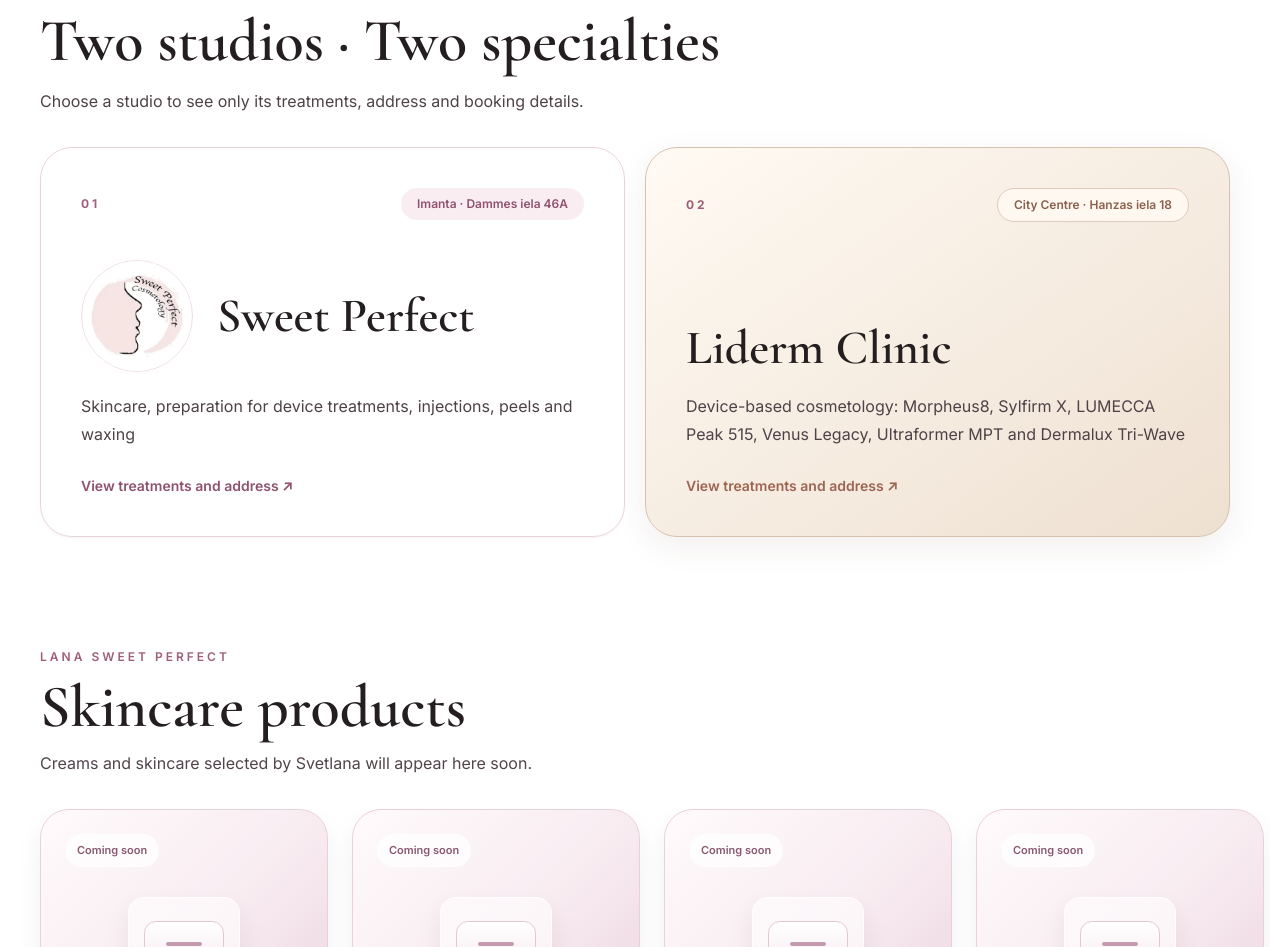
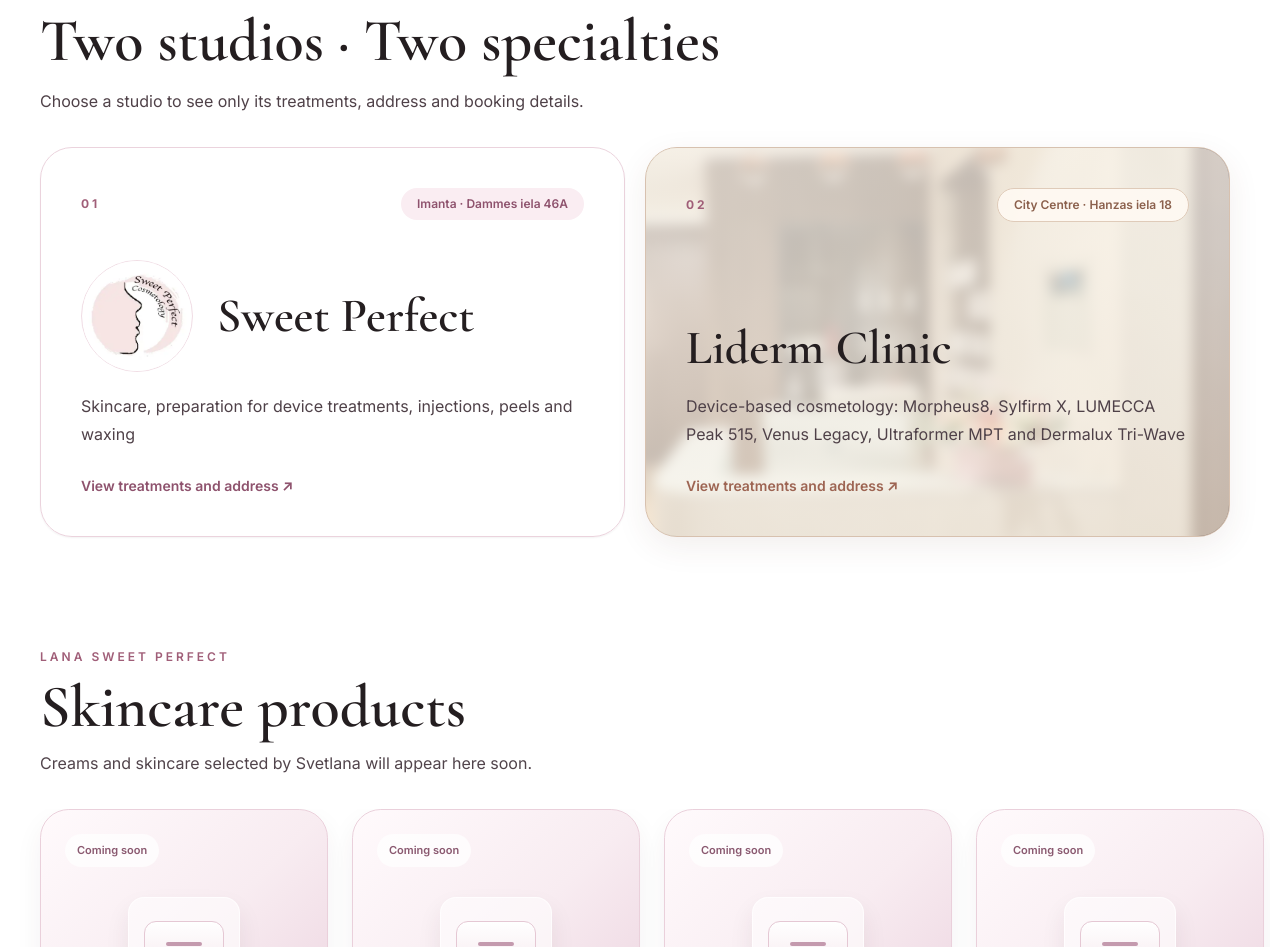
Before and after one commit to SergeyJak/Sweet-lana, a Next.js app: page /en in a window 1280 px wide. Shown: the part 1480-2427 px from the top of the page. Built offline with nearby package versions, Linux system fonts and the light colour scheme; no server answers.

Commit message:
Use blurred real Liderm reception photo inside home clinic card

```diff
--- a/src/app/[locale]/page.tsx
+++ b/src/app/[locale]/page.tsx
@@ -1,4 +1,5 @@
 import SiteHeader from '@/components/SiteHeader'
+import Image from 'next/image'
 import type { Metadata } from 'next'
 import { getHreflangAlternates, getOpenGraphLocale, isValidLocale } from '@/lib/i18n'
 
@@ -106,9 +107,13 @@ export default async function Home({ params }: { params: Promise<{ locale: strin
                 <p className="mt-7 text-sm font-semibold text-[#8e526d]">{c.choose} ↗</p>
               </div>
             </a>
-            <a href={`/${locale}/cabinet/center`} className="group flex min-h-72 flex-col justify-between rounded-[2rem] border border-[#d7c1af] bg-[linear-gradient(145deg,#fffaf3,#eee0d1)] p-7 shadow-[0_10px_32px_rgba(92,57,40,0.08)] transition hover:-translate-y-1 hover:shadow-[0_20px_40px_rgba(92,57,40,0.14)] sm:p-10">
-              <div className="flex items-center justify-between"><span className="text-xs font-bold tracking-[0.25em] text-[#a05e78]">02</span><span className="rounded-full border border-[#dfcbb9] bg-[#fffaf3]/90 px-4 py-2 text-xs font-semibold text-[#8b604c]">{c.centerArea} · {c.centerAddress}</span></div>
-              <div className="mt-10">
+            <a href={`/${locale}/cabinet/center`} className="group relative isolate flex min-h-72 flex-col justify-between overflow-hidden rounded-[2rem] border border-[#d7c1af] bg-[#f3e6da] p-7 shadow-[0_10px_32px_rgba(92,57,40,0.08)] transition hover:-translate-y-1 hover:shadow-[0_20px_40px_rgba(92,57,40,0.14)] sm:p-10">
+              <span aria-hidden="true" className="pointer-events-none absolute inset-0 block overflow-hidden">
+                <Image src="/liderm-clinic-reception.jpg" alt="" fill sizes="(min-width: 768px) 50vw, 100vw" className="scale-110 object-cover object-center blur-[6px]" />
+                <span className="absolute inset-0 block bg-[linear-gradient(145deg,rgba(255,250,243,0.78),rgba(245,232,216,0.73))]" />
+              </span>
+              <div className="relative z-10 flex items-center justify-between"><span className="text-xs font-bold tracking-[0.25em] text-[#a05e78]">02</span><span className="rounded-full border border-[#dfcbb9] bg-[#fffaf3]/90 px-4 py-2 text-xs font-semibold text-[#8b604c]">{c.centerArea} · {c.centerAddress}</span></div>
+              <div className="relative z-10 mt-10">
                 <h3 className="font-serif text-5xl !text-[#241e20]">{c.centerTitle}</h3>
                 <p className="mt-5 max-w-lg text-base leading-7 text-[#4f4148]">{c.centerDetail}</p>
                 <p className="mt-7 text-sm font-semibold text-[#9d6452]">{c.choose} ↗</p>
```
